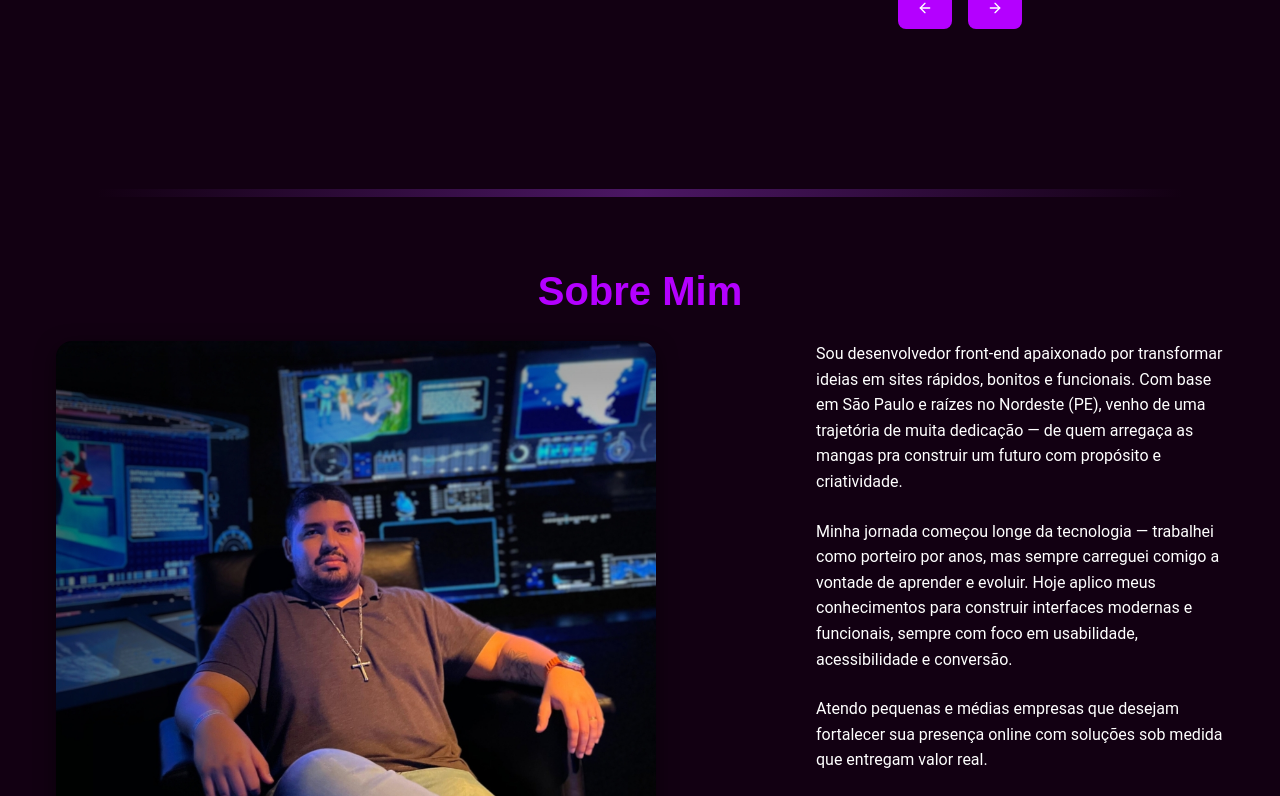
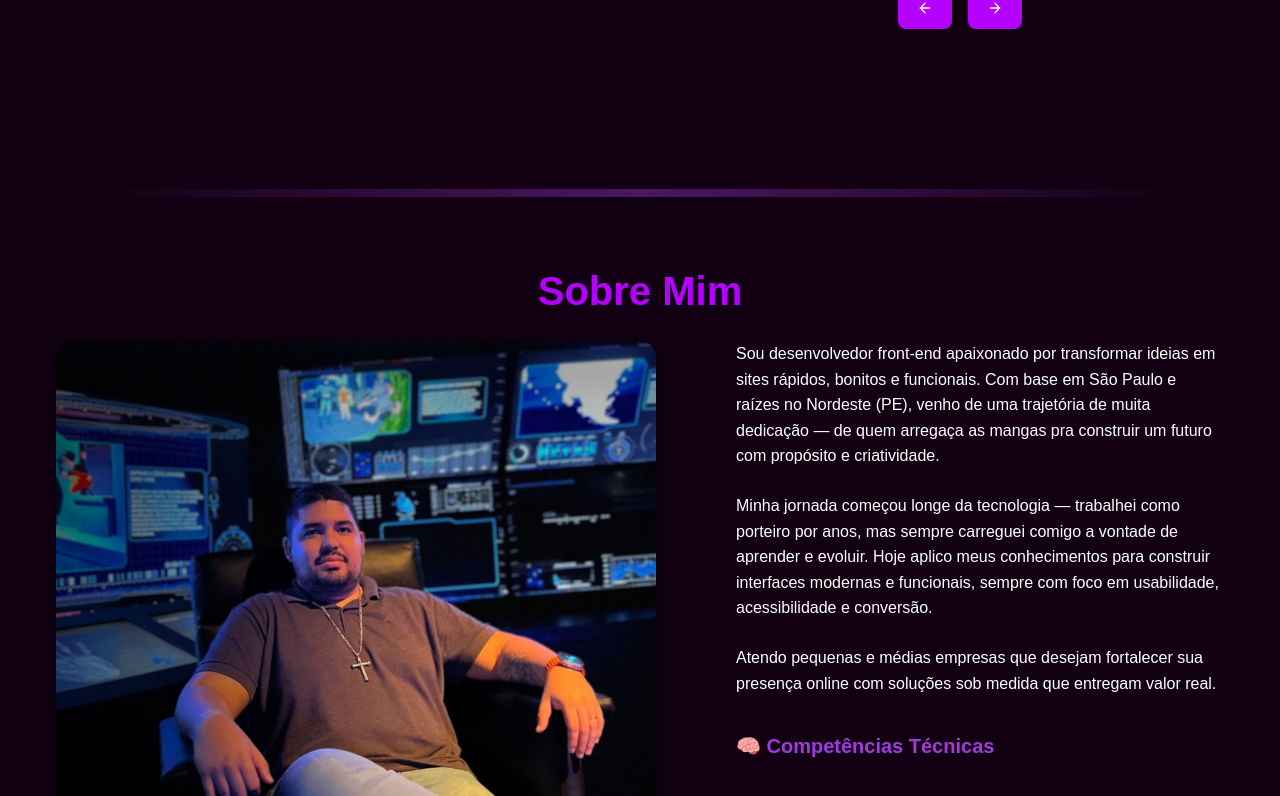
Before and after one commit to birajnior/update-portfolio, a React (Vite) app: page / in a window 1280 px wide. Shown: the part 2004-2800 px from the top of the page. Built offline with nearby package versions, Linux system fonts and the light colour scheme.

Commit message:
style(button): altera cor do texto em hover para background do tema

```diff
--- a/src/components/About/About.styles.ts
+++ b/src/components/About/About.styles.ts
@@ -1,11 +1,6 @@
 import { motion } from 'framer-motion';
 import styled from 'styled-components';
 import { media } from '../../styles/media';
-
-export const Section = styled.section`
-  padding: ${({ theme }) => theme.spacing.xxxl} ${({ theme }) => theme.spacing.lg};
-  color: ${({ theme }) => theme.colors.text};
-`;
 
 export const Title = styled.h2`
   font-size: 2.5rem;
@@ -22,7 +17,7 @@ export const Title = styled.h2`
 
 export const ContentWrapper = styled.div`
   display: flex;
-  gap: 10rem;
+  gap: 8rem;
   align-items: flex-start;
   justify-content: center;
   max-width: 1580px;
@@ -30,10 +25,10 @@ export const ContentWrapper = styled.div`
   padding-inline: ${({ theme }) => theme.spacing.xl};
 
   @media ${media.desktop} {
-    gap: 6rem;
+    gap: 5rem;
   }
 
-  @media ${media.desktop}, ${media.notebook}, ${media.tablet}, ${media.mobile}, ${media.smallMobile} {
+  @media ${media.notebook}, ${media.tablet}, ${media.mobile}, ${media.smallMobile} {
     flex-direction: column;
     align-items: center;
     text-align: center;
@@ -74,7 +69,6 @@ export const Photo = styled.img`
 export const TextWrapper = styled.div`
   flex: 1;
   max-width: 700px;
-  font-size: 1rem;
   line-height: 1.8;
 
   @media ${media.notebook} {
@@ -91,8 +85,18 @@ export const TextWrapper = styled.div`
 `;
 
 export const Paragraph = styled.p`
+  font-family: ${({ theme }) => theme.fonts.heading};
   margin-bottom: 1.5rem;
   line-height: 1.6;
+  font-size: 1.3rem;
+
+  @media ${media.desktop},
+    ${media.notebook},
+    ${media.tablet},
+    ${media.mobile},
+    ${media.smallMobile} {
+    font-size: 1rem;
+  }
 `;
 
 export const SubsectionTitle = styled.h3`
--- a/src/components/About/SkillsGrid.tsx
+++ b/src/components/About/SkillsGrid.tsx
@@ -21,7 +21,7 @@ import { media } from '../../styles/media';
 const Grid = styled.div`
   display: grid;
   grid-template-columns: repeat(auto-fill, minmax(120px, 1fr));
-  gap: 1.5rem;
+  gap: 1rem;
   margin-top: 2rem;
 
   @media ${media.smallMobile} {
--- a/src/components/ContactSection/ContactSection.style.ts
+++ b/src/components/ContactSection/ContactSection.style.ts
@@ -101,6 +101,7 @@ export const SubmitButton = styled.button`
   &:hover {
     background-color: ${({ theme }) => theme.colors.buttonHover};
     transform: scale(1.05);
+    color: ${({ theme }) => theme.colors.background};
   }
 
   @media ${media.smallMobile}, ${media.mobile}, ${media.tablet} {
--- a/src/components/Hero/Hero.style.ts
+++ b/src/components/Hero/Hero.style.ts
@@ -39,6 +39,7 @@ export const Title = styled.h1`
 `;
 
 export const Subtitle = styled.p`
+font-family: ${({ theme }) => theme.fonts.heading};
   font-size: 1.75rem;
   margin-top: 1rem;
   max-width: 720px;
@@ -72,6 +73,7 @@ export const Button = styled.a`
 
   &:hover {
     background-color: ${({ theme }) => theme.colors.primaryHover};
+    color: ${({ theme }) => theme.colors.background};
   }
 `;
 
--- a/src/components/ProjectsSection/ProjectsSection.styles.ts
+++ b/src/components/ProjectsSection/ProjectsSection.styles.ts
@@ -118,6 +118,7 @@ export const StyledButton = styled.a`
 
   &:hover {
     background-color: ${({ theme }) => theme.colors.primaryHover};
+    color: ${({ theme}) => theme.colors.background}
   }
 `;
 
@@ -157,6 +158,7 @@ export const NavigationButtons = styled.div`
 
     &:hover {
       background-color: ${({ theme }) => theme.colors.primaryHover};
+      color: ${({ theme }) => theme.colors.background};
     }
     &:disable {
       opacity: 0.4;
--- a/src/styles/media.ts
+++ b/src/styles/media.ts
@@ -3,6 +3,6 @@ export const media = {
   mobile: `(min-width: 360px) and (max-width: 479px)`, // 👈 celulares comuns pequenos
   tablet: `(min-width: 480px) and (max-width: 767px)`,
   notebook: `(min-width: 768px) and (max-width: 991px)`,
-  desktop: `(min-width: 992px) and (max-width: 1199px)`,
-  largeDesktop: `(min-width: 1200px)`,
+  desktop: `(min-width: 992px) and (max-width: 1399px)`,
+  largeDesktop: `(min-width: 1400px)`,
 };
```
